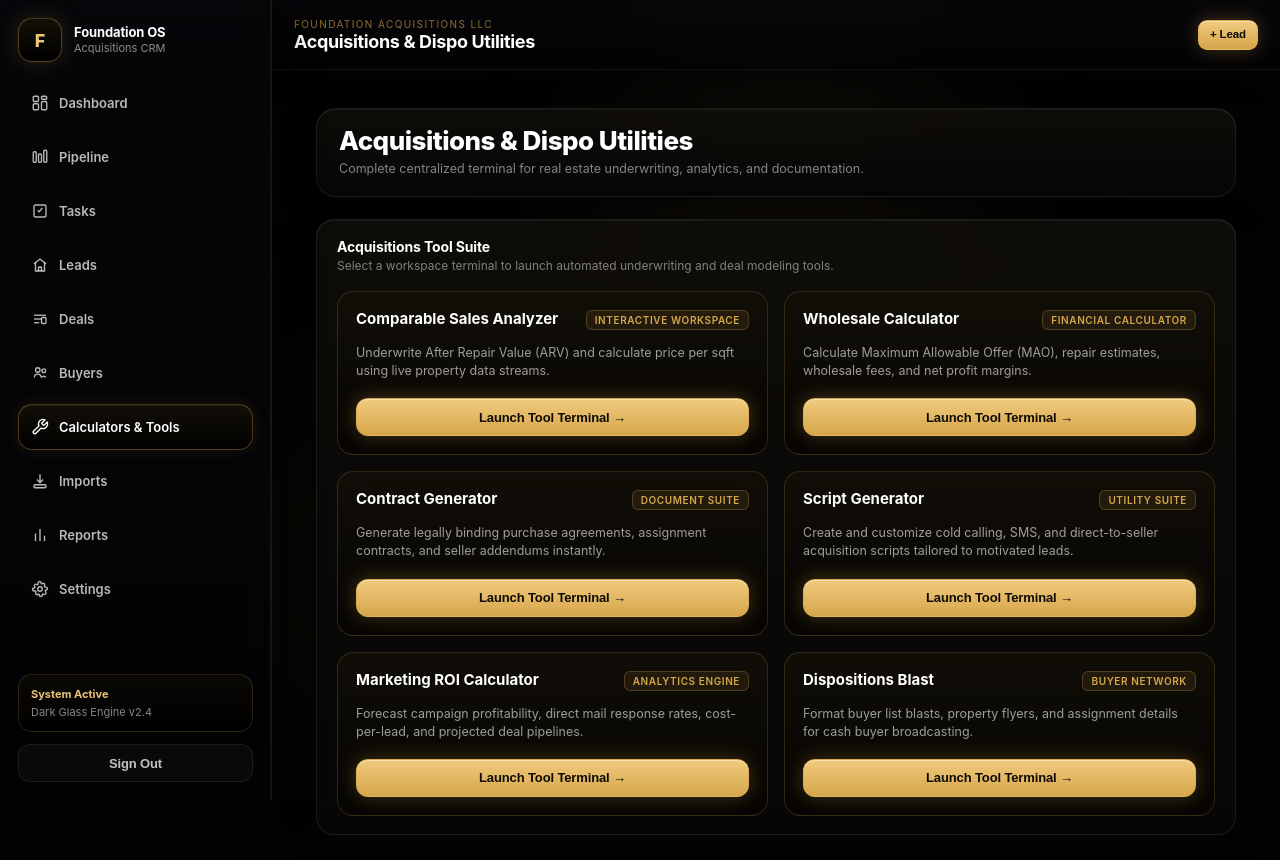
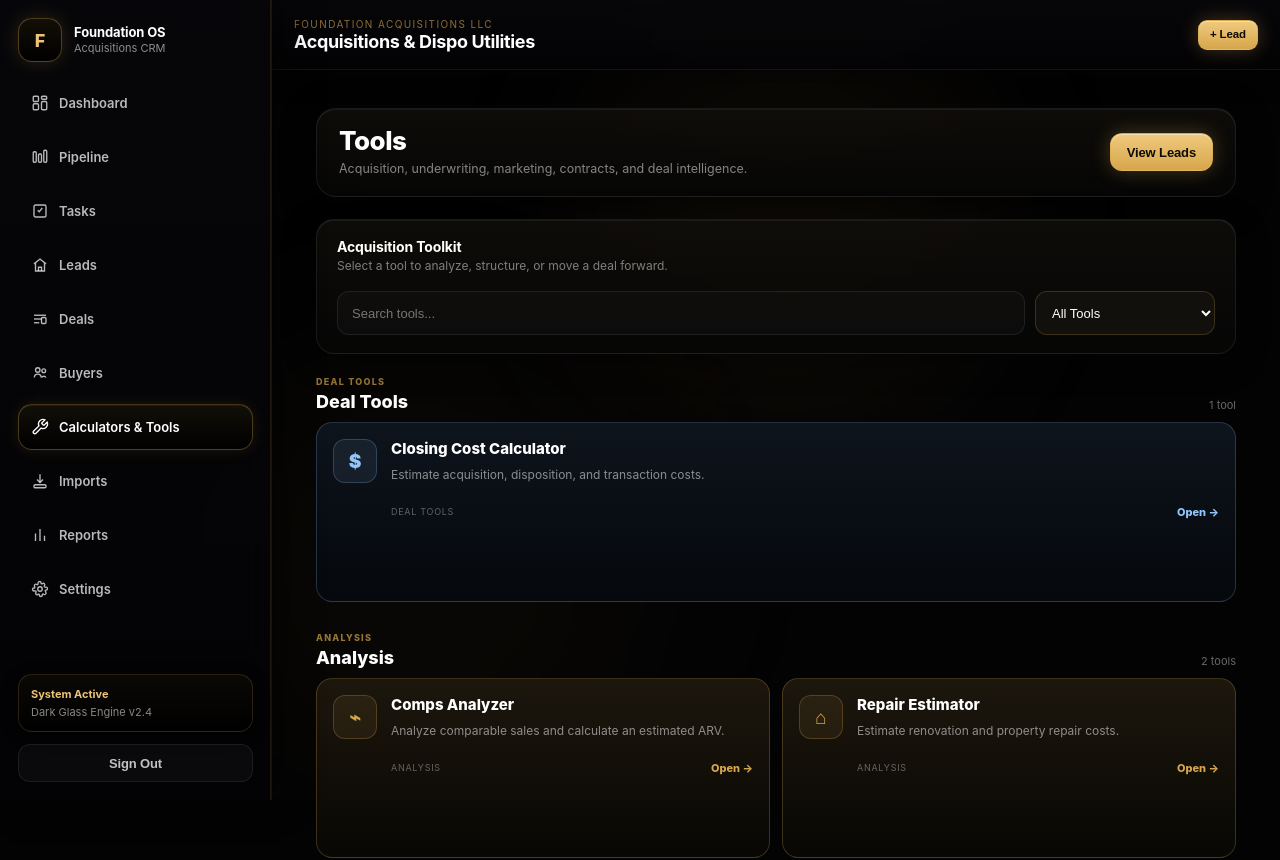
Before and after one commit to lakendricwoods-cell/Acquisitions-crm, a Next.js app: page /tools in a window 1280 px wide. Shown: the top 860 px of the page. Built offline with nearby package versions, Linux system fonts and the light colour scheme.

Commit message:
Update page.tsx

```diff
--- a/app/(crm)/tools/page.tsx
+++ b/app/(crm)/tools/page.tsx
@@ -1,146 +1,357 @@
 'use client'
 
 import Link from 'next/link'
+import { useMemo, useState } from 'react'
 import type { CSSProperties } from 'react'
 import PageShell from '@/components/ui/page-shell'
 import SectionCard from '@/components/ui/section-card'
 import ActionButton from '@/components/ui/action-button'
+import { TOOL_CONFIGS, type ToolCategory } from './tool-config'
 
-interface ToolCardData {
-  title: string
-  tag: string
-  description: string
-  href: string
+const CATEGORY_LABELS: Record<ToolCategory, string> = {
+  deal: 'Deal Tools',
+  analysis: 'Analysis',
+  marketing: 'Marketing',
+  documents: 'Documents',
+  operations: 'Operations',
 }
 
-const TOOLS: ToolCardData[] = [
-  {
-    title: 'Comparable Sales Analyzer',
-    tag: 'Interactive Workspace',
-    description: 'Underwrite After Repair Value (ARV) and calculate price per sqft using live property data streams.',
-    href: '/tools/comps-analyzer',
-  },
-  {
-    title: 'Wholesale Calculator',
-    tag: 'Financial Calculator',
-    description: 'Calculate Maximum Allowable Offer (MAO), repair estimates, wholesale fees, and net profit margins.',
-    href: '/tools/wholesale-calculator',
-  },
-  {
-    title: 'Contract Generator',
-    tag: 'Document Suite',
-    description: 'Generate legally binding purchase agreements, assignment contracts, and seller addendums instantly.',
-    href: '/tools/contract-generator',
-  },
-  {
-    title: 'Script Generator',
-    tag: 'Utility Suite',
-    description: 'Create and customize cold calling, SMS, and direct-to-seller acquisition scripts tailored to motivated leads.',
-    href: '/tools/script-generator',
-  },
-  {
-    title: 'Marketing ROI Calculator',
-    tag: 'Analytics Engine',
-    description: 'Forecast campaign profitability, direct mail response rates, cost-per-lead, and projected deal pipelines.',
-    href: '/tools/marketing-roi',
-  },
-  {
-    title: 'Dispositions Blast',
-    tag: 'Buyer Network',
-    description: 'Format buyer list blasts, property flyers, and assignment details for cash buyer broadcasting.',
-    href: '/tools/dispositions-blast',
-  },
+const CATEGORY_ORDER: ToolCategory[] = [
+  'deal',
+  'analysis',
+  'marketing',
+  'documents',
+  'operations',
 ]
 
-export default function ToolsHubPage() {
+export default function ToolsPage() {
+  const [search, setSearch] = useState('')
+  const [category, setCategory] = useState<'all' | ToolCategory>('all')
+
+  const filteredTools = useMemo(() => {
+    const query = search.trim().toLowerCase()
+
+    return TOOL_CONFIGS.filter((tool) => {
+      const matchesCategory =
+        category === 'all' || tool.category === category
+
+      const matchesSearch =
+        !query ||
+        tool.name.toLowerCase().includes(query) ||
+        tool.description.toLowerCase().includes(query) ||
+        tool.shortName.toLowerCase().includes(query)
+
+      return matchesCategory && matchesSearch
+    })
+  }, [search, category])
+
   return (
     <PageShell
-      title="Acquisitions & Dispo Utilities"
-      subtitle="Complete centralized terminal for real estate underwriting, analytics, and documentation."
+      title="Tools"
+      subtitle="Acquisition, underwriting, marketing, contracts, and deal intelligence."
+      actions={
+        <Link href="/leads">
+          <ActionButton tone="gold">View Leads</ActionButton>
+        </Link>
+      }
     >
-      <SectionCard
-        title="Acquisitions Tool Suite"
-        subtitle="Select a workspace terminal to launch automated underwriting and deal modeling tools."
-      >
-        <div style={toolsGridStyle}>
-          {TOOLS.map((tool, idx) => (
-            <div key={idx} style={toolCardStyle}>
-              <div style={toolCardHeaderStyle}>
-                <h3 style={toolTitleStyle}>{tool.title}</h3>
-                <span style={toolTagStyle}>{tool.tag}</span>
+      <div style={pageStyle}>
+        <SectionCard
+          title="Acquisition Toolkit"
+          subtitle="Select a tool to analyze, structure, or move a deal forward."
+        >
+          <div style={toolbarStyle}>
+            <input
+              value={search}
+              onChange={(event) => setSearch(event.target.value)}
+              placeholder="Search tools..."
+              style={searchStyle}
+            />
+
+            <select
+              value={category}
+              onChange={(event) =>
+                setCategory(event.target.value as 'all' | ToolCategory)
+              }
+              style={selectStyle}
+            >
+              <option value="all">All Tools</option>
+
+              {CATEGORY_ORDER.map((item) => (
+                <option key={item} value={item}>
+                  {CATEGORY_LABELS[item]}
+                </option>
+              ))}
+            </select>
+          </div>
+        </SectionCard>
+
+        {CATEGORY_ORDER.map((currentCategory) => {
+          const tools = filteredTools.filter(
+            (tool) => tool.category === currentCategory
+          )
+
+          if (!tools.length) return null
+
+          return (
+            <section key={currentCategory}>
+              <div style={categoryHeaderStyle}>
+                <div>
+                  <div style={categoryEyebrowStyle}>
+                    {CATEGORY_LABELS[currentCategory]}
+                  </div>
+                  <h2 style={categoryTitleStyle}>
+                    {CATEGORY_LABELS[currentCategory]}
+                  </h2>
+                </div>
+
+                <div style={categoryCountStyle}>
+                  {tools.length} {tools.length === 1 ? 'tool' : 'tools'}
+                </div>
               </div>
 
-              <p style={toolDescriptionStyle}>{tool.description}</p>
+              <div style={toolGridStyle}>
+                {tools.map((tool) => (
+                  <ToolCard key={tool.slug} tool={tool} />
+                ))}
+              </div>
+            </section>
+          )
+        })}
 
-              <div style={toolActionWrapStyle}>
-                <Link href={tool.href} style={{ textDecoration: 'none', width: '100%' }}>
-                  <ActionButton tone="gold" style={{ width: '100%', justifyContent: 'center' }}>
-                    Launch Tool Terminal →
-                  </ActionButton>
-                </Link>
-              </div>
+        {!filteredTools.length && (
+          <SectionCard
+            title="No tools found"
+            subtitle="Try another search or category."
+          >
+            <div style={emptyStyle}>
+              No matching tools were found.
             </div>
-          ))}
-        </div>
-      </SectionCard>
+          </SectionCard>
+        )}
+      </div>
     </PageShell>
   )
 }
 
-const toolsGridStyle: CSSProperties = {
+function ToolCard({
+  tool,
+}: {
+  tool: (typeof TOOL_CONFIGS)[number]
+}) {
+  const accent =
+    tool.accent === 'gold'
+      ? {
+          border: 'rgba(214,166,75,0.25)',
+          background:
+            'linear-gradient(180deg, rgba(31,25,14,0.92), rgba(8,7,4,0.98))',
+          icon: '#d6a64b',
+          glow: 'rgba(214,166,75,0.08)',
+        }
+      : tool.accent === 'green'
+        ? {
+            border: 'rgba(74,222,128,0.22)',
+            background:
+              'linear-gradient(180deg, rgba(13,28,18,0.92), rgba(5,10,7,0.98))',
+            icon: '#4ade80',
+            glow: 'rgba(74,222,128,0.08)',
+          }
+        : {
+            border: 'rgba(147,197,253,0.22)',
+            background:
+              'linear-gradient(180deg, rgba(15,22,31,0.92), rgba(5,8,12,0.98))',
+            icon: '#93c5fd',
+            glow: 'rgba(147,197,253,0.08)',
+          }
+
+  return (
+    <Link href={tool.href} style={cardLinkStyle}>
+      <article
+        style={{
+          ...toolCardStyle,
+          borderColor: accent.border,
+          background: accent.background,
+        }}
+      >
+        <div
+          style={{
+            ...toolIconStyle,
+            color: accent.icon,
+            borderColor: accent.border,
+            background: accent.glow,
+          }}
+        >
+          {tool.icon}
+        </div>
+
+        <div style={toolContentStyle}>
+          <div style={toolNameStyle}>{tool.name}</div>
+
+          <div style={toolDescriptionStyle}>
+            {tool.description}
+          </div>
+
+          <div style={toolFooterStyle}>
+            <span style={toolCategoryStyle}>
+              {CATEGORY_LABELS[tool.category]}
+            </span>
+
+            <span
+              style={{
+                ...openStyle,
+                color: accent.icon,
+              }}
+            >
+              Open →
+            </span>
+          </div>
+        </div>
+      </article>
+    </Link>
+  )
+}
+
+const pageStyle: CSSProperties = {
   display: 'grid',
-  gridTemplateColumns: 'repeat(auto-fit, minmax(320px, 1fr))',
+  gap: 22,
+}
+
+const toolbarStyle: CSSProperties = {
+  display: 'grid',
+  gridTemplateColumns: 'minmax(0, 1fr) 180px',
+  gap: 10,
+}
+
+const searchStyle: CSSProperties = {
+  minHeight: 44,
+  width: '100%',
+  boxSizing: 'border-box',
+  borderRadius: 12,
+  border: '1px solid rgba(255,255,255,0.08)',
+  background: 'rgba(255,255,255,0.025)',
+  color: '#fff',
+  padding: '0 14px',
+  outline: 'none',
+  fontSize: 13,
+}
+
+const selectStyle: CSSProperties = {
+  minHeight: 44,
+  borderRadius: 12,
+  border: '1px solid rgba(214,166,75,0.22)',
+  background: '#11100d',
+  color: '#fff',
+  padding: '0 12px',
+  outline: 'none',
+  fontSize: 13,
+}
+
+const categoryHeaderStyle: CSSProperties = {
+  display: 'flex',
+  alignItems: 'end',
+  justifyContent: 'space-between',
   gap: 16,
+  marginBottom: 10,
+}
+
+const categoryEyebrowStyle: CSSProperties = {
+  fontSize: 9,
+  textTransform: 'uppercase',
+  letterSpacing: '0.14em',
+  color: 'rgba(214,166,75,0.7)',
+  fontWeight: 800,
+}
+
+const categoryTitleStyle: CSSProperties = {
+  margin: '4px 0 0',
+  fontSize: 18,
+  fontWeight: 800,
+  color: '#fff',
+}
+
+const categoryCountStyle: CSSProperties = {
+  color: 'rgba(255,255,255,0.4)',
+  fontSize: 11,
+}
+
+const toolGridStyle: CSSProperties = {
+  display: 'grid',
+  gridTemplateColumns: 'repeat(auto-fit, minmax(250px, 1fr))',
+  gap: 12,
+  marginBottom: 8,
+}
+
+const cardLinkStyle: CSSProperties = {
+  textDecoration: 'none',
+  color: 'inherit',
 }
 
 const toolCardStyle: CSSProperties = {
-  padding: 18,
+  minHeight: 180,
   borderRadius: 16,
-  background: 'linear-gradient(180deg, rgba(20,16,8,0.7), rgba(6,5,2,0.95))',
-  border: '1px solid rgba(214, 166, 75, 0.2)',
-  display: 'flex',
-  flexDirection: 'column',
-  justifyContent: 'space-between',
+  border: '1px solid transparent',
+  padding: 16,
+  display: 'grid',
+  gridTemplateColumns: '44px minmax(0,1fr)',
   gap: 14,
-  backdropFilter: 'blur(12px)',
-  WebkitBackdropFilter: 'blur(12px)',
+  boxSizing: 'border-box',
+  transition: 'transform 120ms ease, border-color 120ms ease',
 }
 
-const toolCardHeaderStyle: CSSProperties = {
+const toolIconStyle: CSSProperties = {
+  width: 44,
+  height: 44,
+  borderRadius: 12,
+  border: '1px solid transparent',
   display: 'flex',
-  justifyContent: 'space-between',
-  alignItems: 'flex-start',
-  gap: 10,
+  alignItems: 'center',
+  justifyContent: 'center',
+  fontSize: 19,
+  fontWeight: 900,
 }
 
-const toolTitleStyle: CSSProperties = {
-  fontSize: 15,
-  fontWeight: 750,
-  color: '#ffffff',
-  margin: 0,
-  lineHeight: 1.25,
+const toolContentStyle: CSSProperties = {
+  minWidth: 0,
+  display: 'grid',
+  alignContent: 'start',
+  gap: 8,
 }
 
-const toolTagStyle: CSSProperties = {
-  fontSize: 10,
-  fontWeight: 600,
-  textTransform: 'uppercase',
-  letterSpacing: '0.06em',
-  padding: '3px 8px',
-  borderRadius: 6,
-  background: 'rgba(214, 166, 75, 0.1)',
-  border: '1px solid rgba(214, 166, 75, 0.25)',
-  color: '#d6a64b',
-  whiteSpace: 'nowrap',
+const toolNameStyle: CSSProperties = {
+  fontSize: 15,
+  fontWeight: 800,
+  color: '#fff',
 }
 
 const toolDescriptionStyle: CSSProperties = {
-  fontSize: 12.5,
-  color: 'rgba(255, 255, 255, 0.6)',
-  lineHeight: 1.45,
-  margin: 0,
+  fontSize: 12,
+  lineHeight: 1.55,
+  color: 'rgba(255,255,255,0.52)',
 }
 
-const toolActionWrapStyle: CSSProperties = {
-  paddingTop: 4,
+const toolFooterStyle: CSSProperties = {
+  display: 'flex',
+  justifyContent: 'space-between',
+  alignItems: 'center',
+  gap: 8,
+  marginTop: 12,
 }
+
+const toolCategoryStyle: CSSProperties = {
+  fontSize: 9,
+  textTransform: 'uppercase',
+  letterSpacing: '0.08em',
+  color: 'rgba(255,255,255,0.35)',
+}
+
+const openStyle: CSSProperties = {
+  fontSize: 11,
+  fontWeight: 800,
+}
+
+const emptyStyle: CSSProperties = {
+  padding: 30,
+  textAlign: 'center',
+  color: 'rgba(255,255,255,0.45)',
+  fontSize: 13,
+}
```
